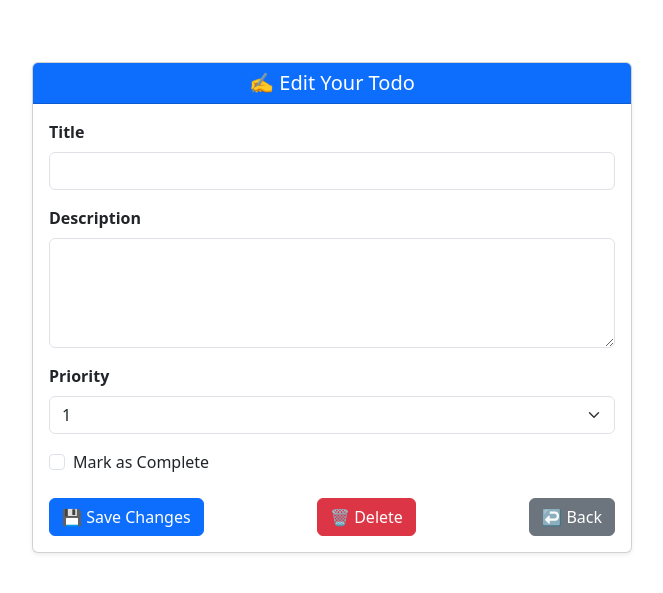
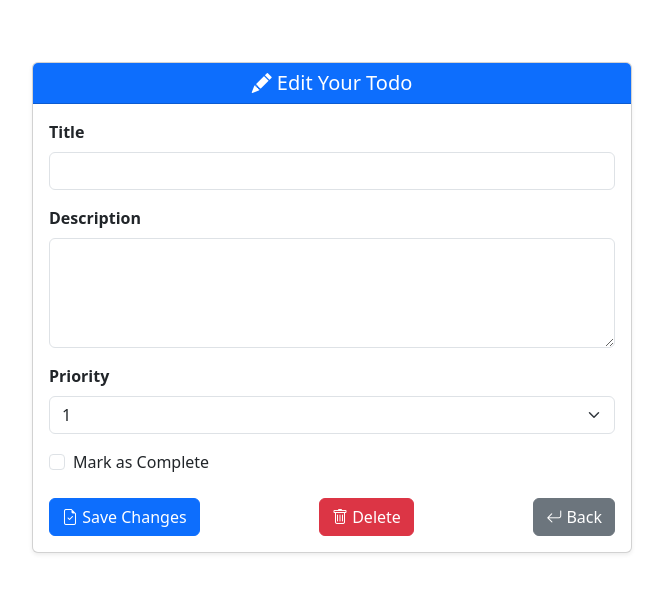
Before and after one commit to gowthkumar86/ToDoApp, a FastAPI app: template templates/edit-todo.html in a window 1280 px wide. Shown: the part 56-649 px from the top of the page, without its empty margins (308-971 px from the left). Run offline with FastAPI, Linux system fonts and the light colour scheme; the template is opened without the code that fills it, so the values that code supplies are empty.

Commit message:
Updated icons in edit-todo.html

```diff
--- a/templates/edit-todo.html
+++ b/templates/edit-todo.html
@@ -3,7 +3,7 @@
 <div class="container my-5">
   <div class="card shadow-sm mx-auto" style="max-width: 600px;">
     <div class="card-header bg-primary text-white text-center">
-      <h5 class="mb-0">✍️ Edit Your Todo</h5>
+      <h5 class="mb-0"><i class="bi bi-pencil-fill"></i> Edit Your Todo</h5>
     </div>
     <div class="card-body">
       <form id="editTodoForm" novalidate>
@@ -32,9 +32,9 @@
         </div>
 
         <div class="d-flex justify-content-between">
-          <button type="submit" class="btn btn-primary">💾 Save Changes</button>
-          <button id="deleteButton" type="button" class="btn btn-danger">🗑️ Delete</button>
-          <a href="/todos/todo-page" class="btn btn-secondary">↩️ Back</a>
+          <button type="submit" class="btn btn-primary"><i class="bi bi-file-earmark-check"></i> Save Changes</button>
+          <button id="deleteButton" type="button" class="btn btn-danger"><i class="bi bi-trash"></i> Delete</button>
+          <a href="/todos/todo-page" class="btn btn-secondary"><i class="bi bi-arrow-return-left"></i> Back</a>
         </div>
       </form>
     </div>
```
